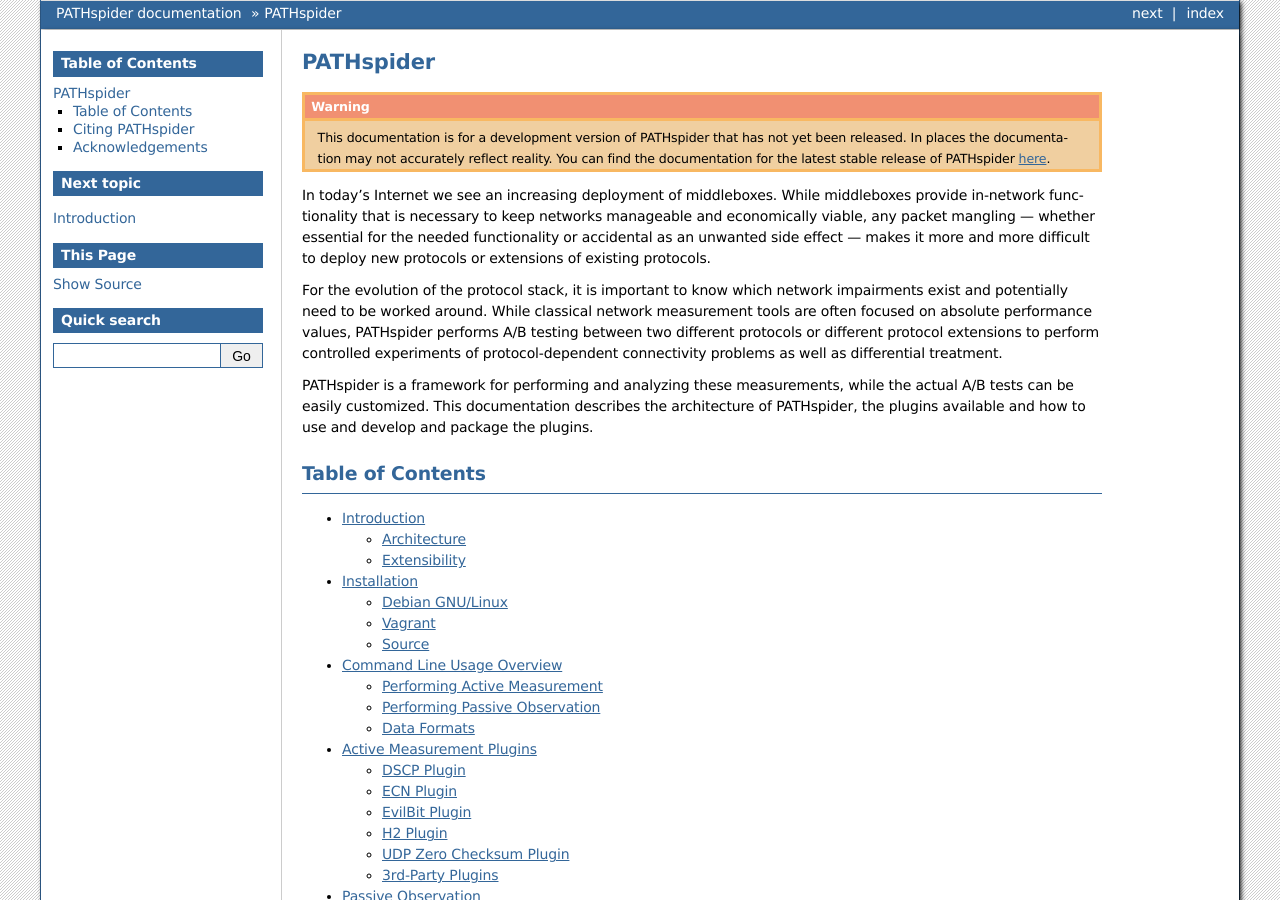
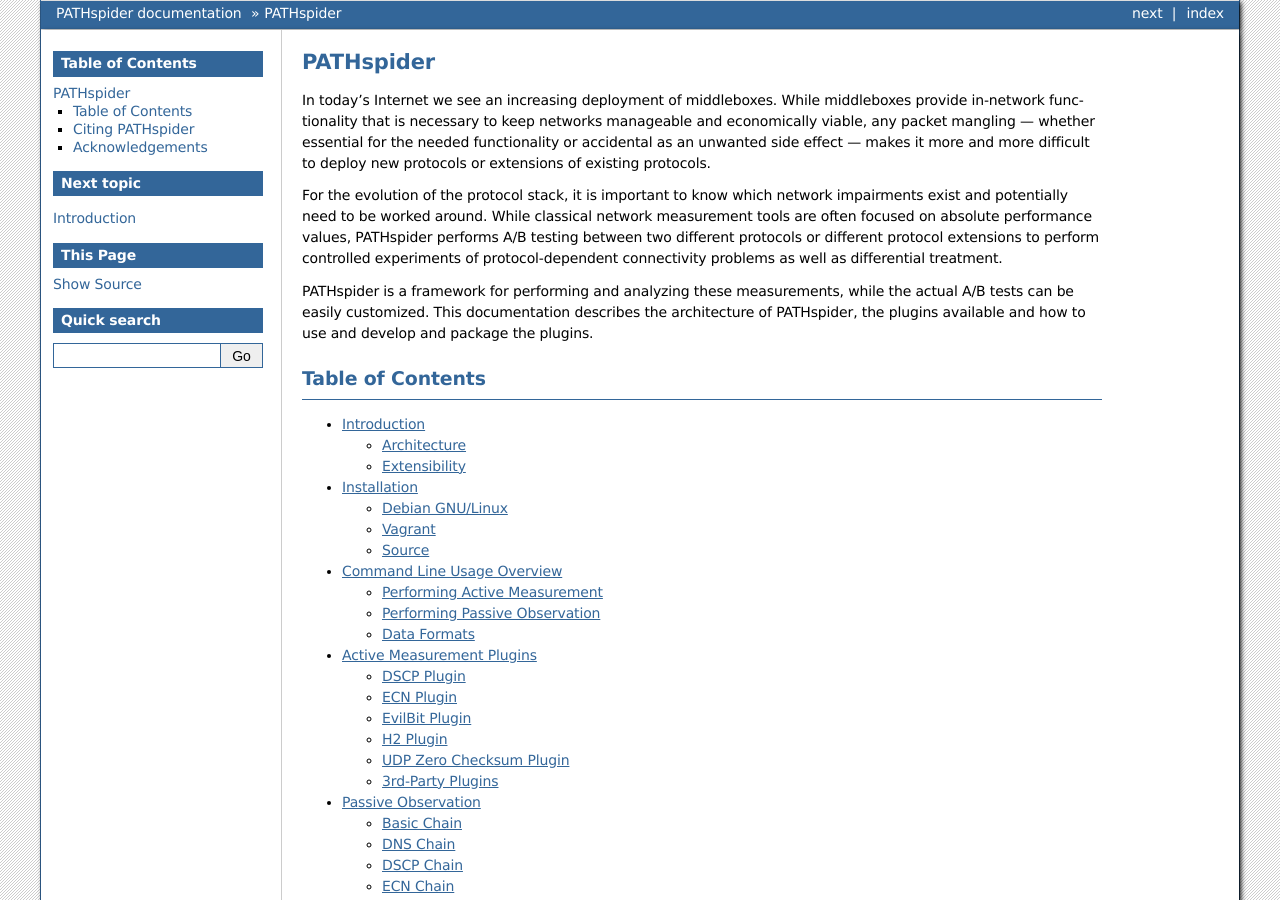
Before and after one commit to mami-project/pathspider, a Sphinx documentation site: the page built from doc/index.rst, in a window 1280 px wide and 900 px high. Built offline with Sphinx 7.4.7, drawn with Linux system fonts in a browser that asks for light colours; the version number could not be read and is left out.

Commit message:
doc: Remove development version warning for release

```diff
--- a/doc/index.rst
+++ b/doc/index.rst
@@ -1,11 +1,5 @@
 PATHspider |version|
 ====================
-
-.. warning:: This documentation is for a development version of PATHspider that
-	     has not yet been released. In places the documentation may not
-             accurately reflect reality. You can find the documentation for the
-	     latest stable release of PATHspider `here
-             <http://pathspider.readthedocs.io/en/stable/>`_.
 
 In today's Internet we see an increasing deployment of middleboxes. While
 middleboxes provide in-network functionality that is necessary to keep networks
```
